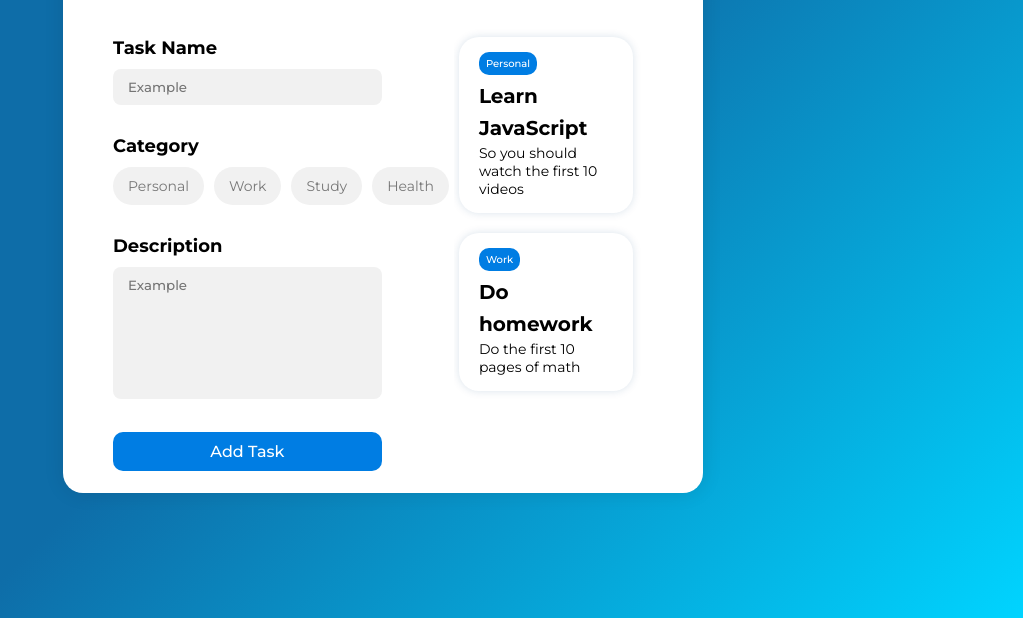
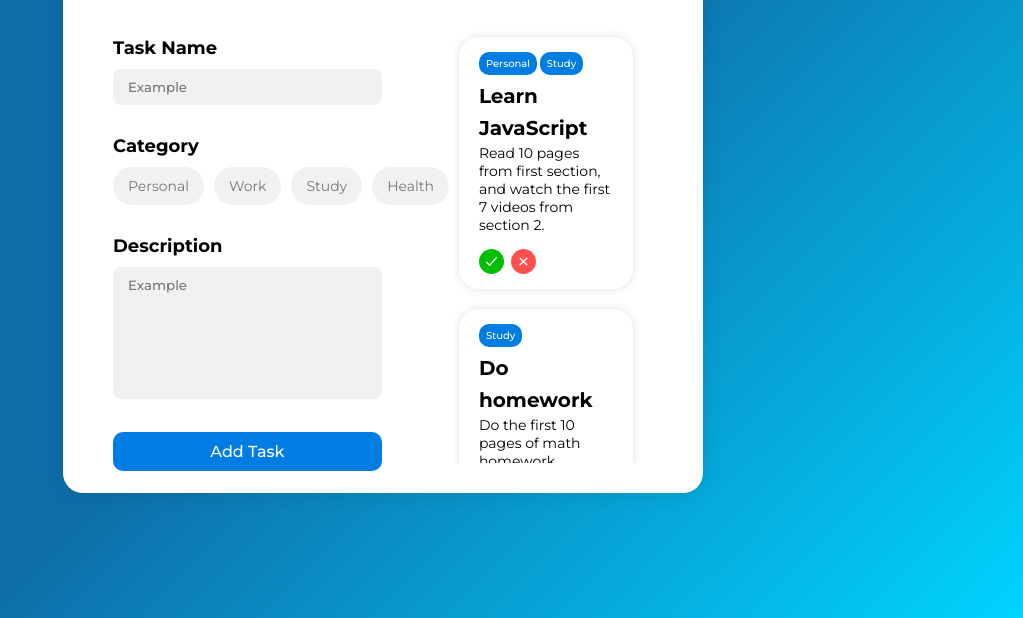
Before and after one commit to petarzelenovic/todoApp, a plain HTML site: page index.html in a window 1280 px wide. Shown: the part 182-800 px from the top of the page, without its empty margins (257-1280 px from the left). Drawn offline with nearby package versions, Linux system fonts and the light colour scheme.

Commit message:
added delete task button

```diff
--- a/index.html
+++ b/index.html
@@ -42,18 +42,30 @@
     <div class="right-side">
       <h2 class="secondary-heading-task">All Tasks</h2>
       <div class="all-tasks">
-
-
         <div class="task-box">
           <h4 class="category-tag">Personal</h4>
+          <h4 class="category-tag">Study</h4>
           <h3 class="task-heading">Learn JavaScript</h3>
-          <p class="task-description">So you should watch the first 10 videos</p>
+          <p class="task-description">Read 10 pages from first section, and watch the first 7 videos from section 2.</p>
+          <div class="button-container">
+
+            <ion-icon name="checkmark-sharp" class="btn-action btn-completed"></ion-icon>
+
+            <ion-icon name="close" class="btn-action btn-delete"></ion-icon>
+
+          </div>
         </div>
 
         <div class="task-box">
-          <h4 class="category-tag">Work</h4>
+          <h4 class="category-tag">Study</h4>
           <h3 class="task-heading">Do homework</h3>
-          <p class="task-description">Do the first 10 pages of math</p>
+          <p class="task-description">Do the first 10 pages of math homework</p>
+          <div class="button-container">
+
+            <ion-icon name="checkmark-sharp" class="btn-action btn-completed"></ion-icon>
+
+            <ion-icon name="close" class="btn-action btn-delete"></ion-icon>
+          </div>
         </div>
       </div>
     </div>
@@ -61,6 +73,9 @@
   </div>
 
   <script src="script.js"></script>
+  <script type="module" src="https://unpkg.com/ionicons@7.1.0/dist/ionicons/ionicons.esm.js"></script>
+  <script nomodule src="https://unpkg.com/ionicons@7.1.0/dist/ionicons/ionicons.js"></script>
+
 </body>
 
 </html>
--- a/script.js
+++ b/script.js
@@ -5,6 +5,8 @@ const taskNameEl = document.querySelector("#task-name");
 const btnCategories = document.querySelectorAll(".btn-category");
 const descriptionEl = document.querySelector("#description");
 
+//dugme za brisanje
+const btnRemove = document.querySelector(".btn-delete");
 //dugme za ubacivanje
 const btnAdd = document.querySelector(".btn-add");
 
@@ -14,6 +16,17 @@ for (let i = 0; i < btnCategories.length; i++) {
         btnCategories[i].classList.toggle("active-category");
     });
 }
+
+//event za brisanje elemenata
+//ne mozemo stavljati na dugmice jer se dinamicki kreiraju
+//pa moramo proveravati je l se taj event bas poziva
+document.addEventListener("click", function (e) {
+    if (e.target.classList.contains("btn-delete")) {
+        const element = e.target;
+        const parent = element.closest(".task-box");
+        parent.remove();
+    }
+});
 
 //event za ubacivanje novog todo
 btnAdd.addEventListener("click", function () {
@@ -53,6 +66,10 @@ btnAdd.addEventListener("click", function () {
         ${returnCategory()}
         <h3 class="task-heading">${taskName}</h3>
         <p class="task-description">${description}</p>
+        <div class="button-container">
+            <ion-icon name="checkmark-sharp" class="btn-action btn-completed"></ion-icon>
+            <ion-icon name="close" class="btn-action btn-delete"></ion-icon>
+      </div>
         `;
 
     //ubacivanje samog taska u DOM
@@ -67,4 +84,3 @@ btnAdd.addEventListener("click", function () {
         btnActive[i].classList.toggle("active-category");
     }
 });
-console.log(taskNameEl);
--- a/style.css
+++ b/style.css
@@ -129,7 +129,6 @@ form {
     box-shadow: 0px 0px 0.8rem rgba(0, 66, 119, 0.15);
     padding: 1.5rem 2rem;
     border-radius: 2rem;
-    grid-column: 1/-1;
 }
 
 .right-side {
@@ -188,4 +187,43 @@ form {
 
 .task-description {
     font-size: 1.4rem;
+    margin-bottom: 1.5rem;
 }
+
+.button-container {
+    display: flex;
+    align-items: center;
+    gap: 0.7rem;
+}
+
+.btn-action {
+    border: none;
+    cursor: pointer;
+    color: #fff;
+    border-radius: 50%;
+    display: flex;
+    align-items: center;
+    justify-content: center;
+    padding: 0.5rem;
+    font-size: 1.5rem;
+}
+
+.btn-completed {
+    background-color: rgb(2, 190, 2);
+    transition: all 0.3s;
+}
+
+.btn-completed:hover {
+    background-color: rgb(2, 190, 2);
+    transform: scale(1.1);
+}
+
+.btn-delete {
+    background-color: rgba(255, 0, 0, 0.685);
+    transition: all 0.3s;
+}
+
+.btn-delete:hover {
+    background-color: rgb(255, 0, 0);
+    transform: scale(1.1);
+}
```
